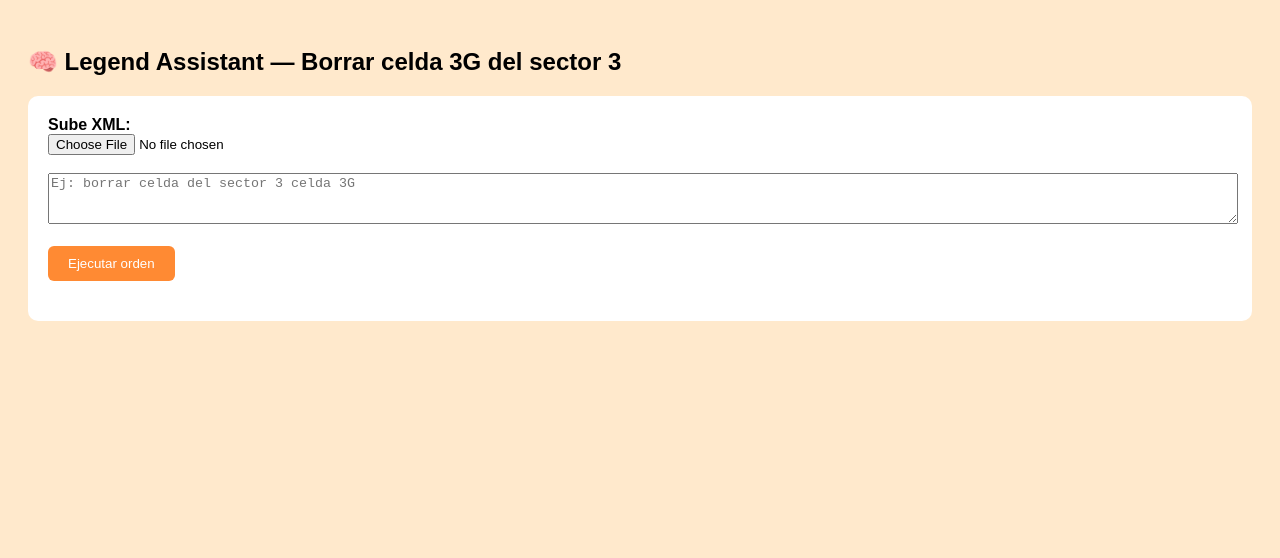
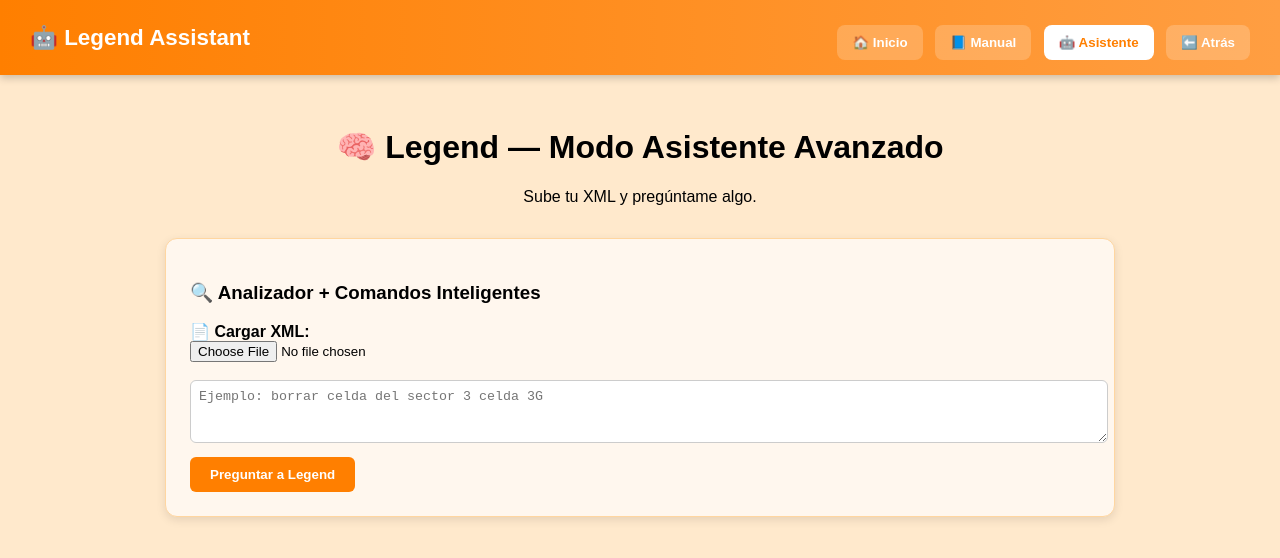
Before and after one commit to MAURICIO-MIKO/Cirecet-web-optimizacion-nokia-v2.github.io, a plain HTML site: page asistente.html in a window 1280 px wide. Drawn offline with Linux system fonts and the light colour scheme.

Commit message:
version 3.5 con RNC

```diff
--- a/asistente.html
+++ b/asistente.html
@@ -1,120 +1,215 @@
 <!DOCTYPE html>
 <html lang="es">
 <head>
-<meta charset="UTF-8" />
-<title>Asistente Legend — Borrar 3G</title>
+    <meta charset="UTF-8">
+    <title>Asistente Legend</title>
+
 <style>
-body { font-family: Arial; background: #ffe9cc; padding:20px; }
-.box { background:white; padding:20px; border-radius:10px; }
-button { padding:10px 20px; background:#ff8a33; color:white; border:none; border-radius:6px; cursor:pointer; }
-button:hover { background:#ffa559; }
+    body {
+        font-family: Arial;
+        background: #ffe9cc;
+        margin: 0;
+        padding: 0;
+    }
+
+    .navbar {
+        background: linear-gradient(90deg, #ff7f00, #ff9e42);
+        color: white;
+        padding: 15px 30px;
+        display: flex;
+        justify-content: space-between;
+        align-items: center;
+        box-shadow: 0 3px 8px rgba(0,0,0,0.20);
+    }
+
+    .navbar .logo {
+        font-size: 1.4rem;
+        font-weight: 700;
+    }
+
+    .navbar .nav-actions button {
+        background: rgba(255,255,255,0.2);
+        border: none;
+        padding: 10px 15px;
+        margin-left: 8px;
+        border-radius: 8px;
+        color: white;
+        font-weight: 600;
+        cursor: pointer;
+        transition: 0.25s;
+    }
+
+    .navbar .nav-actions button:hover {
+        background: rgba(255,255,255,0.35);
+    }
+
+    .navbar .nav-actions button.active {
+        background: white;
+        color: #ff7f00;
+    }
+
+    .container {
+        padding: 2rem;
+        text-align: center;
+        max-width: 1000px;
+        margin: auto;
+    }
+
+    .legend-analyzer {
+        background: #fff7ee;
+        padding: 1.5rem;
+        border-radius: 12px;
+        margin-top: 2rem;
+        border: 1px solid #ffd6a0;
+        box-shadow: 0 3px 10px rgba(0,0,0,0.1);
+        max-width: 900px;
+        margin-left: auto;
+        margin-right: auto;
+        text-align: left;
+    }
+
+    .legend-response-bubble {
+        margin-top: 1rem;
+        background: white;
+        border: 2px solid #ffa54a;
+        border-radius: 10px;
+        padding: 12px;
+        font-size: 0.95rem;
+        box-shadow: 0 3px 10px rgba(0,0,0,0.15);
+        position: relative;
+        text-align: left;
+    }
+    .legend-response-bubble::after {
+        content: "";
+        position: absolute;
+        top: -15px;
+        left: 20px;
+        border-width: 15px;
+        border-style: solid;
+        border-color: transparent transparent #ffa54a transparent;
+    }
+
+    .legend-analyzer textarea {
+        width: 100%;
+        border-radius: 6px;
+        border: 1px solid #ccc;
+        padding: 8px;
+    }
+
+    button {
+        padding: 10px 20px;
+        background: #ff7f00;
+        color: white;
+        border: none;
+        border-radius: 6px;
+        cursor: pointer;
+        font-weight: bold;
+        margin-top: 10px;
+    }
 </style>
 </head>
 
 <body>
 
-<h2>🧠 Legend Assistant — Borrar celda 3G del sector 3</h2>
+<header class="navbar">
+    <div class="logo">🤖 Legend Assistant</div>
 
-<div class="box">
+    <div class="nav-actions">
+        <button onclick="window.location.href='panelSeleccion.html'">🏠 Inicio</button>
+        <button onclick="window.location.href='manualUsuarioNokia.html'">📘 Manual</button>
+        <button class="active">🤖 Asistente</button>
+        <button onclick="window.history.back()">⬅️ Atrás</button>
+    </div>
+</header>
 
-    <label><b>Sube XML:</b></label><br>
-    <input type="file" id="xmlFile" accept=".xml"><br><br>
+<div class="container">
 
-    <textarea id="pregunta" rows="3" style="width:100%;" placeholder="Ej: borrar celda del sector 3 celda 3G"></textarea><br><br>
+<h1>🧠 Legend — Modo Asistente Avanzado</h1>
+<p>Sube tu XML y pregúntame algo.</p>
 
-    <button onclick="procesar()">Ejecutar orden</button>
+<div class="legend-analyzer">
 
-    <div id="respuesta" style="margin-top:20px;"></div>
+    <h3>🔍 Analizador + Comandos Inteligentes</h3>
 
+    <label><b>📄 Cargar XML:</b></label><br>
+    <input type="file" id="xmlInput" accept=".xml"><br><br>
+
+    <textarea id="userQuestion" placeholder="Ejemplo: borrar celda del sector 3 celda 3G" rows="3"></textarea><br>
+
+    <button onclick="procesarPregunta()">Preguntar a Legend</button>
+
+    <div id="legendResponse"></div>
+
+</div>
 </div>
 
 <script>
-let xmlTexto = "";
+const API_URL = "https://nokia-backend.onrender.com/borrarWNCELG";
 
-document.getElementById("xmlFile").addEventListener("change", function() {
-    let reader = new FileReader();
-    reader.onload = e => xmlTexto = e.target.result;
-    reader.readAsText(this.files[0]);
-});
+// ID fijo elegido → Sector 3
+const WNCEL_ID_SECTOR3 = "192101108";
 
-/* =========================================================
-   1) DETECTAR INTENCIÓN DEL USUARIO
-   ========================================================= */
-function procesar() {
-    const pregunta = document.getElementById("pregunta").value.toLowerCase();
+async function procesarPregunta() {
 
-    if (!xmlTexto) {
-        alert("Primero sube un XML.");
+    const pregunta = document.getElementById("userQuestion").value.toLowerCase();
+    const archivo = document.getElementById("xmlInput").files[0];
+
+    if (!archivo) {
+        alert("Debes cargar un XML primero.");
         return;
     }
 
-    if (
+    // Detectar comando del usuario
+    const borrar3g = (
         pregunta.includes("borrar") &&
         pregunta.includes("sector 3") &&
         pregunta.includes("3g")
-    ) {
-        borrarSector3_3G();
+    );
+
+    if (!borrar3g) {
+        document.getElementById("legendResponse").innerHTML =
+        `<div class='legend-response-bubble'>
+            ❌ No entiendo esa instrucción.<br>
+            Puedes decir: <b>borrar celda del sector 3 celda 3G</b>
+        </div>`;
         return;
     }
 
-    document.getElementById("respuesta").innerHTML =
-        "<b>❌ Orden no reconocida.</b>";
-}
+    // Construir paquete
+    let formData = new FormData();
+    formData.append("xml_file", archivo);
+    formData.append("wncel_id", WNCEL_ID_SECTOR3);
 
-/* =========================================================
-   2) EXTRAER EL ID A BORRAR → último p de wncelIdList
-   ========================================================= */
-function extraerUltimoWNCEL_ID(xmlText) {
-    const parser = new DOMParser();
-    const xmlDoc = parser.parseFromString(xmlText, "text/xml");
+    // Llamar a la API de Render
+    const resp = await fetch(API_URL, {
+        method: "POST",
+        body: formData
+    });
 
-    const lista = xmlDoc.querySelector("managedObject[class='com.nokia.srbts.wcdma:WNCELG'] list[name='wncelIdList']");
-    if (!lista) return null;
-
-    const items = lista.querySelectorAll("p");
-    if (items.length === 0) return null;
-
-    return items[items.length - 1].textContent.trim();
-}
-
-/* =========================================================
-   3) LLAMAR BACKEND /borrarWNCELG
-   ========================================================= */
-async function borrarSector3_3G() {
-    const id = extraerUltimoWNCEL_ID(xmlTexto);
-
-    if (!id) {
-        document.getElementById("respuesta").innerHTML =
-            "<b>❌ No se encontró ningún ID dentro de wncelIdList.</b>";
+    if (!resp.ok) {
+        document.getElementById("legendResponse").innerHTML =
+        `<div class='legend-response-bubble'>
+            ❌ Error al procesar la solicitud.<br>
+            No se pudo borrar la celda 3G del sector 3.
+        </div>`;
         return;
     }
 
-    let form = new FormData();
-    form.append("xml_file", new Blob([xmlTexto], { type: "text/xml" }), "entrada.xml");
-    form.append("wncel_id", id);
+    // Descargar XML modificado
+    const blob = await resp.blob();
+    const url = window.URL.createObjectURL(blob);
 
-    const API_URL = "https://tuservidor.onrender.com/borrarWNCELG";
+    const link = document.createElement("a");
+    link.href = url;
+    link.download = "XML_sin_sector3_3G.xml";
+    link.click();
 
-    const resp = await fetch(API_URL, {
-        method: "POST",
-        body: form
-    });
-
-    if (!resp.ok) {
-        document.getElementById("respuesta").innerHTML =
-            "<b>❌ Error: no se pudo eliminar el ID " + id + "</b>";
-        return;
-    }
-
-    const blob = await resp.blob();
-    const url = URL.createObjectURL(blob);
-
-    document.getElementById("respuesta").innerHTML = `
-        <b>✔ Celda 3G del sector 3 eliminada correctamente.</b><br><br>
-        <a href="${url}" download="XML_modificado.xml">
-            <button>📥 Descargar XML modificado</button>
-        </a>
-    `;
+    document.getElementById("legendResponse").innerHTML =
+    `<div class='legend-response-bubble'>
+        ✔ Operación completada.<br><br>
+        La celda <b>3G</b> del <b>sector 3</b> fue eliminada correctamente.<br>
+        📥 Archivo descargado.
+    </div>`;
 }
 </script>
 
```
